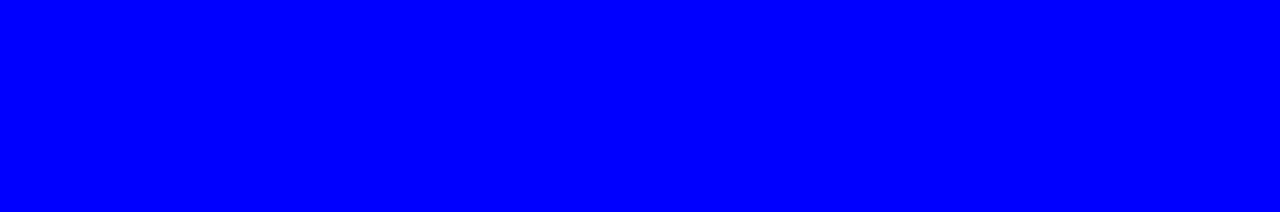
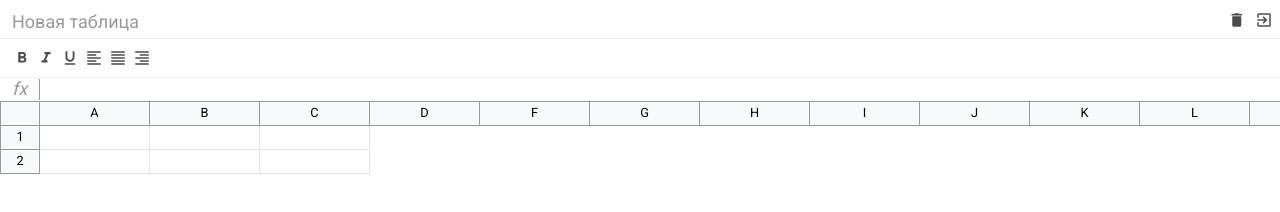
Before and after one commit to KamilaKamm/excel, a website built with webpack: page src/index.html in a window 1280 px wide. Built offline with nearby package versions, Linux system fonts and the light colour scheme.

Commit message:
add excel header, toolbar, formula and table

```diff
--- a/package.json
+++ b/package.json
@@ -39,6 +39,7 @@
     "webpack-dev-server": "^3.11.0"
   },
   "dependencies": {
-    "@babel/polyfill": "^7.10.1"
+    "@babel/polyfill": "^7.10.1",
+    "normalize.css": "^8.0.1"
   }
 }
--- a/src/index.html
+++ b/src/index.html
@@ -4,9 +4,102 @@
     <meta charset="UTF-8">
     <meta name="viewport" content="width=device-width, initial-scale=1.0">
     <link rel="shortcut icon" href="favicon.ico">
+    <link href="https://fonts.googleapis.com/icon?family=Material+Icons" rel="stylesheet">
     <title>Excel</title>
 </head>
 <body>
-    <div class="app" class="container"></div>
+    <div class="excel">
+        <div class="excel__header">
+            <input class="input" value="Новая таблица">
+            <div>
+                <div class="button">
+                    <span class="material-icons">
+                        delete
+                        </span>
+                </div>
+                <div class="button">
+                    <span class="material-icons">
+                        exit_to_app
+                        </span>
+                </div>
+            </div>
+        </div>
+        <div class="excel__toolbar">
+            <div class="button">
+                <span class="material-icons">
+                    format_bold
+                    </span>
+            </div>
+            <div class="button">
+                <span class="material-icons">
+                    format_italic
+                    </span>
+            </div>
+            <div class="button">
+                <span class="material-icons">
+                    format_underlined
+                    </span>
+            </div>
+            <div class="button">
+                <span class="material-icons">
+                    format_align_left
+                    </span>
+            </div>
+            <div class="button">
+                <span class="material-icons">
+                    format_align_justify
+                    </span>
+            </div>
+            <div class="button">
+                <span class="material-icons">
+                    format_align_right
+                    </span>
+            </div>
+        </div>
+        <div class="excel__formula">
+            <div class="formula-info">fx</div>
+            <input class="formula-input" spellcheck="false">
+        </div>
+        <div class="excel__table">
+            <div class="row">
+                <div class="row-info"></div>
+                <div class="row-data">
+                    <div class="column">A</div>
+                    <div class="column">B</div>
+                    <div class="column">C</div>
+                    <div class="column">D</div>
+                    <div class="column">F</div>
+                    <div class="column">G</div>
+                    <div class="column">H</div>
+                    <div class="column">I</div>
+                    <div class="column">J</div>
+                    <div class="column">K</div>
+                    <div class="column">L</div>
+                    <div class="column">M</div>
+                    <div class="column">N</div>
+                    <div class="column">O</div>
+                    <div class="column">P</div>
+                    <div class="column">Q</div>
+                    <div class="column">R</div>
+                </div>
+            </div>
+            <div class="row">
+                <div class="row-info">1</div>
+                <div class="row-data">
+                    <div class="cell" contenteditable=""></div>
+                    <div class="cell" contenteditable=""></div>
+                    <div class="cell"contenteditable=""></div>
+                </div>
+            </div>
+            <div class="row">
+                <div class="row-info">2</div>
+                <div class="row-data">
+                    <div class="cell" contenteditable=""></div>
+                    <div class="cell" contenteditable=""></div>
+                    <div class="cell" contenteditable=""></div>
+                </div>
+            </div>
+        </div>
+    </div>
 </body>
 </html>
--- a/src/index.js
+++ b/src/index.js
@@ -1 +1 @@
-import './scss/index.scss'
+import './scss/index.scss';
--- /dev/null
+++ b/src/scss/_mixins.scss
@@ -0,0 +1,20 @@
+@mixin button($color: green) {
+    height: 24px;
+    min-width: 24px;
+    padding: 3px;
+    position: relative;
+    display: inline-block;
+    color: rgba(0, 0, 0, .7);
+    & > span {
+        font-size: 18px;
+    }
+
+    &:active, &.active {
+        color: $color;
+    }
+
+    &:hover {
+        background: #eee;
+        cursor: pointer;
+    }
+}
--- /dev/null
+++ b/src/scss/_variables.scss
@@ -0,0 +1,6 @@
+$header-height: 38px;
+$toolbar-height: 40px;
+$formula-height: 24px;
+$info-cell-width: 40px;
+$column-width: 110px;
+$row-height: 24px;
--- /dev/null
+++ b/src/scss/formula.scss
@@ -0,0 +1,32 @@
+@import 'variables';
+@import 'mixins';
+
+.excel__formula {
+    position: absolute;
+    left: 0;
+    right: 0;
+    top: $header-height + $toolbar-height;
+    height: $formula-height;
+    display: flex;
+    align-items: center;
+    border-bottom: 1px solid #999999;
+
+    .formula-info {
+        font-size: 18px;
+        text-align: center;
+        font-style: italic;
+        border-right: 1px solid #999999;
+        color: #999999;
+        min-width: $info-cell-width;
+    }
+
+    .formula-input {
+        width: 100%;
+        height: 100%;
+        padding: 4px;
+        font-size: 12px;
+        margin-left: 10px;
+        border: none;
+        outline: none;
+    }
+}
--- /dev/null
+++ b/src/scss/header.scss
@@ -0,0 +1,38 @@
+@import 'variables';
+@import 'mixins';
+
+.excel__header {
+    display: flex;
+    justify-content: space-between;
+    position: absolute;
+    top: 0;
+    right: 0;
+    left: 0;
+    height: $header-height;
+    padding: 8px 4px 0;
+    & .input {
+        margin: 0;
+        padding: 2px 7px;
+        color: #999999;
+        border: 1px solid transparent;
+        border-radius: 2px;
+        height: 26px;
+        width: 150px;
+        font-size: 18px;
+        line-height: 22px;
+        outline: none;
+        &:hover {
+            border: 1px solid #999999;
+            border-radius: 4px;
+        }
+        &:focus {
+            border: 2px solid green;
+            border-radius: 4px;
+            color: #000;
+        }
+    }
+
+    .button {
+        @include button(green);
+    }
+}
--- a/src/scss/index.scss
+++ b/src/scss/index.scss
@@ -1,5 +1,25 @@
-$red: blue;
+@import url('https://fonts.googleapis.com/css2?family=Roboto&display=swap');
+@import "~normalize.css";
+
+@import 'header';
+@import 'toolbar';
+@import 'formula';
+@import 'table';
+
+* {
+    margin: 0;
+    padding: 0;
+    box-sizing: border-box;
+}
 
 body {
-    background: $red;
+    font-family: 'Roboto', sans-serif;
+    font-size: 12px;
 }
+
+.excel {
+    position: relative;
+    height: 100%;
+    max-width: 100%;
+    font-size: .8rem;
+}
--- /dev/null
+++ b/src/scss/table.scss
@@ -0,0 +1,62 @@
+@import 'variables';
+@import 'mixins';
+
+.excel__table {
+    position: absolute;
+    left: 0;
+    right: 0;
+    top: $header-height + $toolbar-height + $formula-height;
+    overflow-x: auto;
+    padding-bottom: 2px;
+    .row {
+        display: flex;
+        flex-direction: row;
+        min-height: 20px;
+        height: $row-height;
+    }
+
+    .row-info {
+        display: flex;
+        justify-content: center;
+        align-items: center;
+        min-width: $info-cell-width;
+        height: 100%;
+        border: 1px solid #999999;
+        background: #f8f9fa;
+        border-top: none;
+    }
+
+    .row-data {
+        display: flex;
+    }
+
+    .column {
+        min-width: 40px;
+        width: $column-width;
+        height: 100%;
+        display: flex;
+        justify-content: center;
+        align-items: center;
+        background: #f8f9fa;
+        border: 1px solid #999999;
+        border-top: none;
+        border-left: none;
+    }
+
+    .cell {
+        min-width: 40px;
+        padding: 5px;
+        width: $column-width;
+        height: 100%;
+        border: 1px solid #e2e3e3;
+        border-top: none;
+        border-left: none;
+        color: #111;
+        white-space: nowrap;
+        &.selected {
+            border: none;
+            outline: 2px solid #3c74ff;
+            z-index: 2;
+        }
+    }
+}
--- /dev/null
+++ b/src/scss/toolbar.scss
@@ -0,0 +1,19 @@
+@import 'variables';
+@import 'mixins';
+
+.excel__toolbar {
+    background: #fff;
+    height: $toolbar-height;
+    left: 0;
+    right: 0;
+    top: 38px;
+    position: absolute;
+    border-top: 1px solid #eee;
+    border-bottom: 1px solid #eee;
+    padding: 7px 10px;
+    display: flex;
+
+    .button {
+        @include button(green);
+    }
+}
```
Also changed, not shown: 2 other files.
